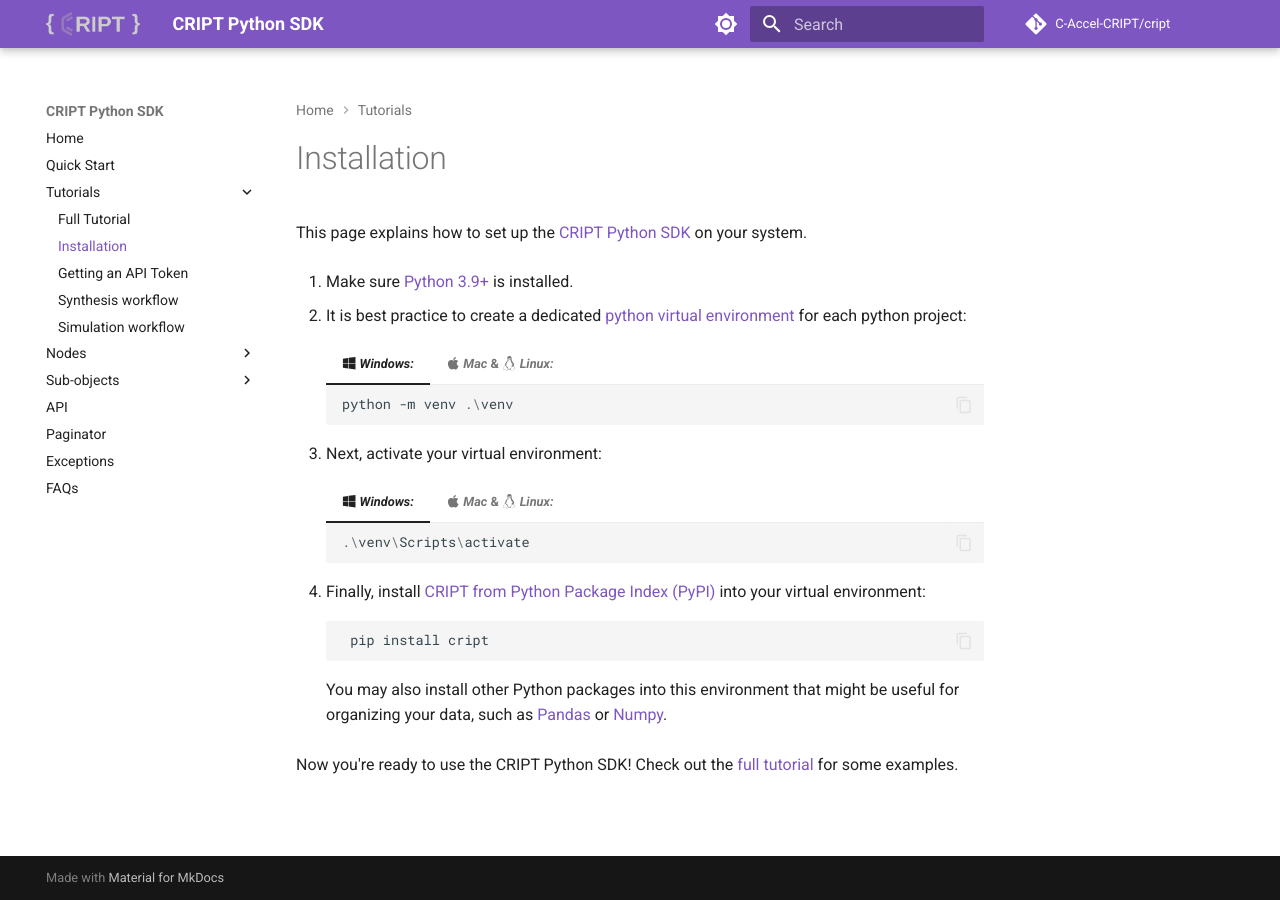
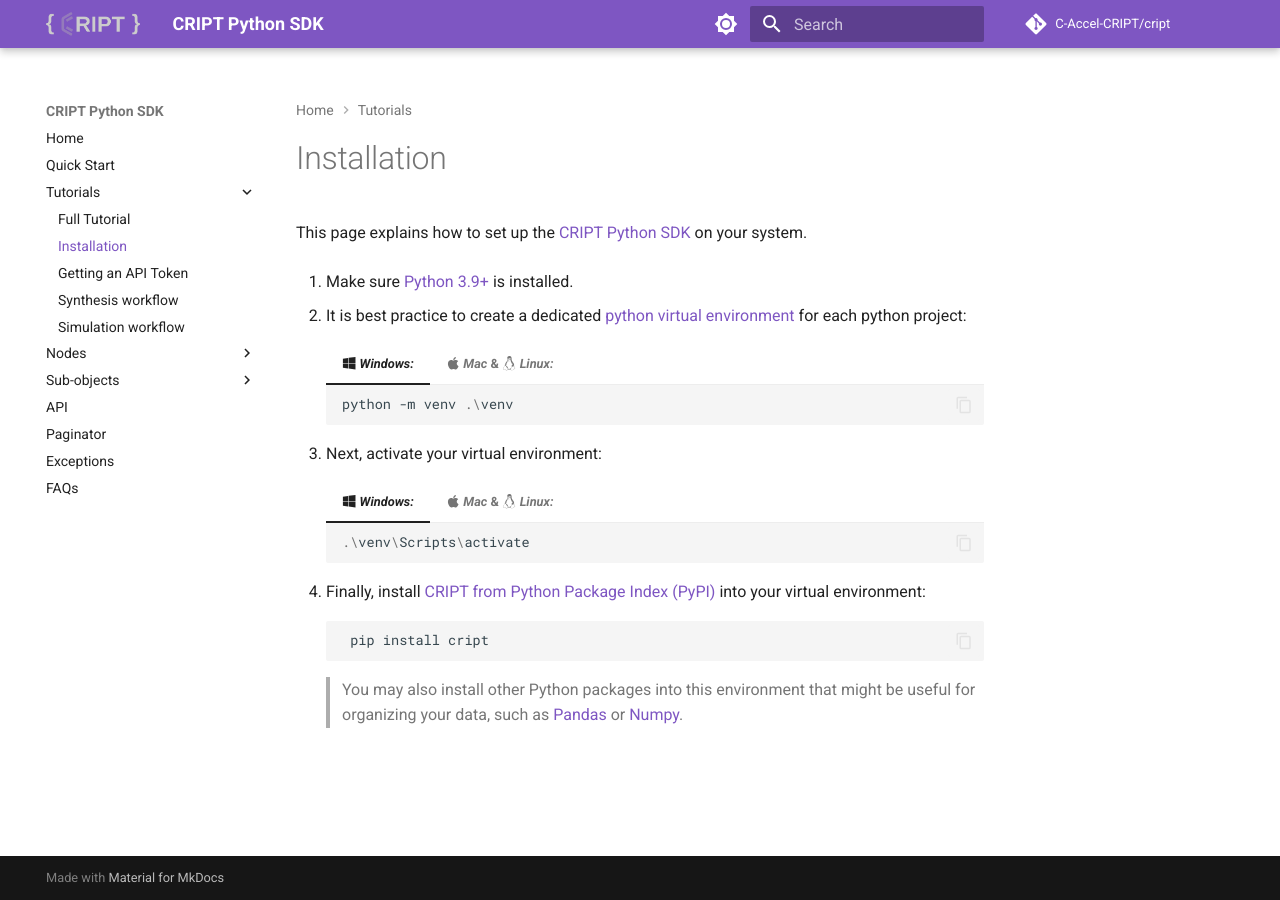
Before and after one commit to C-Accel-CRIPT/sdk-archive, an MkDocs documentation site: the page built from docs/tutorials/installation.md, in a window 1280 px wide. Built offline with MkDocs 1.6.1 and Material for MkDocs 9.7.7, drawn with Linux system fonts in a browser that asks for light colours; comment, search, counter and statistics services are not loaded.

Commit message:
Update installation.md

````diff
--- a/docs/tutorials/installation.md
+++ b/docs/tutorials/installation.md
@@ -30,7 +30,4 @@
     ``` bash
      pip install cript
     ```
-You may also install other Python packages into this environment that might be useful for organizing your data, such as <a href="https://pandas.pydata.org/" target="_blank">Pandas</a> or <a href="https://numpy.org/" target="_blank">Numpy</a>.
-
-
-Now you're ready to use the CRIPT Python SDK! Check out the <a href="../full_tutorial">full tutorial</a> for some examples.
+> You may also install other Python packages into this environment that might be useful for organizing your data, such as <a href="https://pandas.pydata.org/" target="_blank">Pandas</a> or <a href="https://numpy.org/" target="_blank">Numpy</a>.
````
